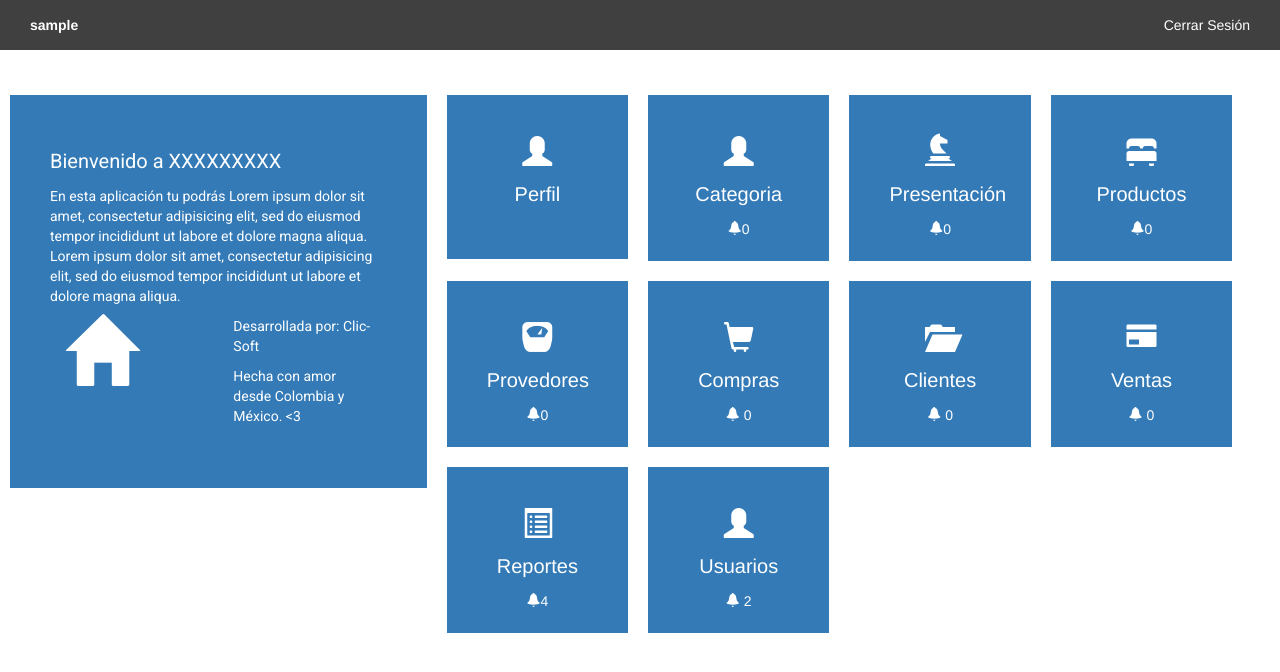
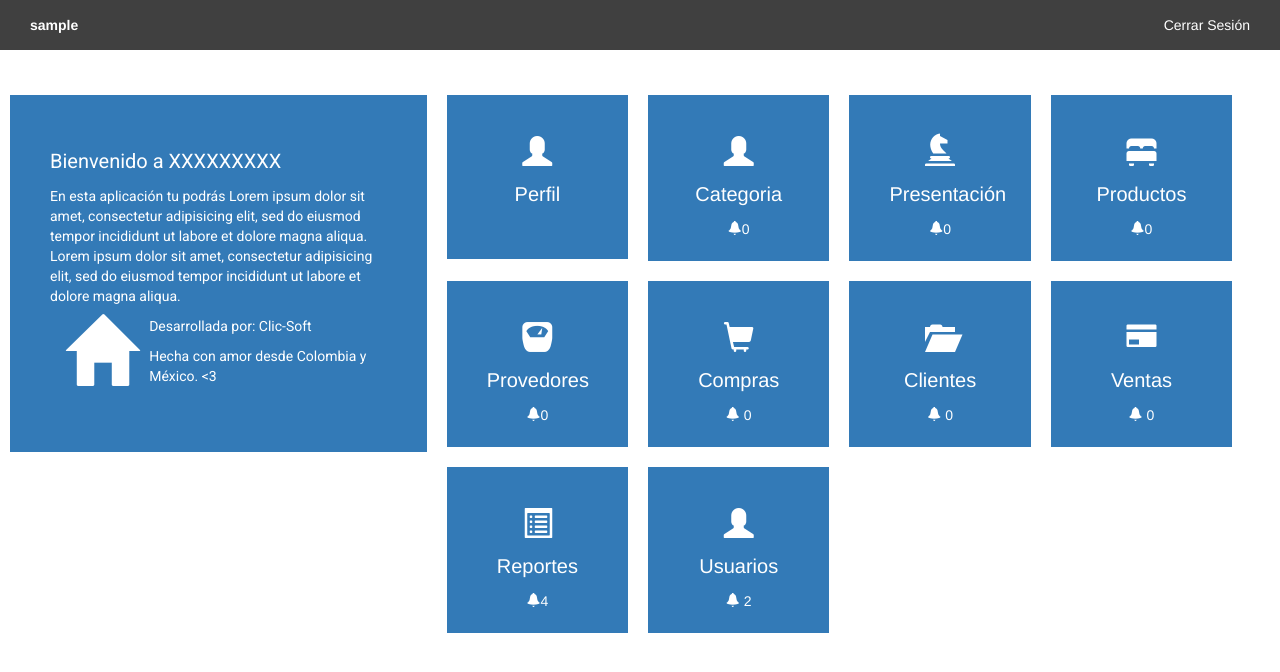
Before and after one commit to Clic-soft/Sistema-de-Ventas, a PHP site: the page made by admin/index.php in a window 1280 px wide. Shown: the top 672 px of the page. Run offline with PHP 8.4, Linux system fonts and the light colour scheme; a user stored in the database is signed in; data comes from the database, SQL or seed files in the repository; data that the repository does not hold is empty; some libraries are stand-ins or nearby versions.

Commit message:
Index menu

```diff
--- a/admin/index.php
+++ b/admin/index.php
@@ -44,10 +44,10 @@
 							<p>En esta aplicación tu podrás Lorem ipsum dolor sit amet, consectetur adipisicing elit, sed do eiusmod
 							tempor incididunt ut labore et dolore magna aliqua. Lorem ipsum dolor sit amet, consectetur adipisicing elit, sed do eiusmod
 							tempor incididunt ut labore et dolore magna aliqua.</p>
-							<div class="col-xs-6">
+							<div class="col-xs-3">
 								<p><span class="glyphicon glyphicon-home"></span></p>
 							</div>
-							<div class="col-xs-6">
+							<div class="col-xs-9">
 								<p>Desarrollada por: Clic-Soft</p>
 								<p>Hecha con amor desde Colombia y México. <3</p>
 							</div>
```
